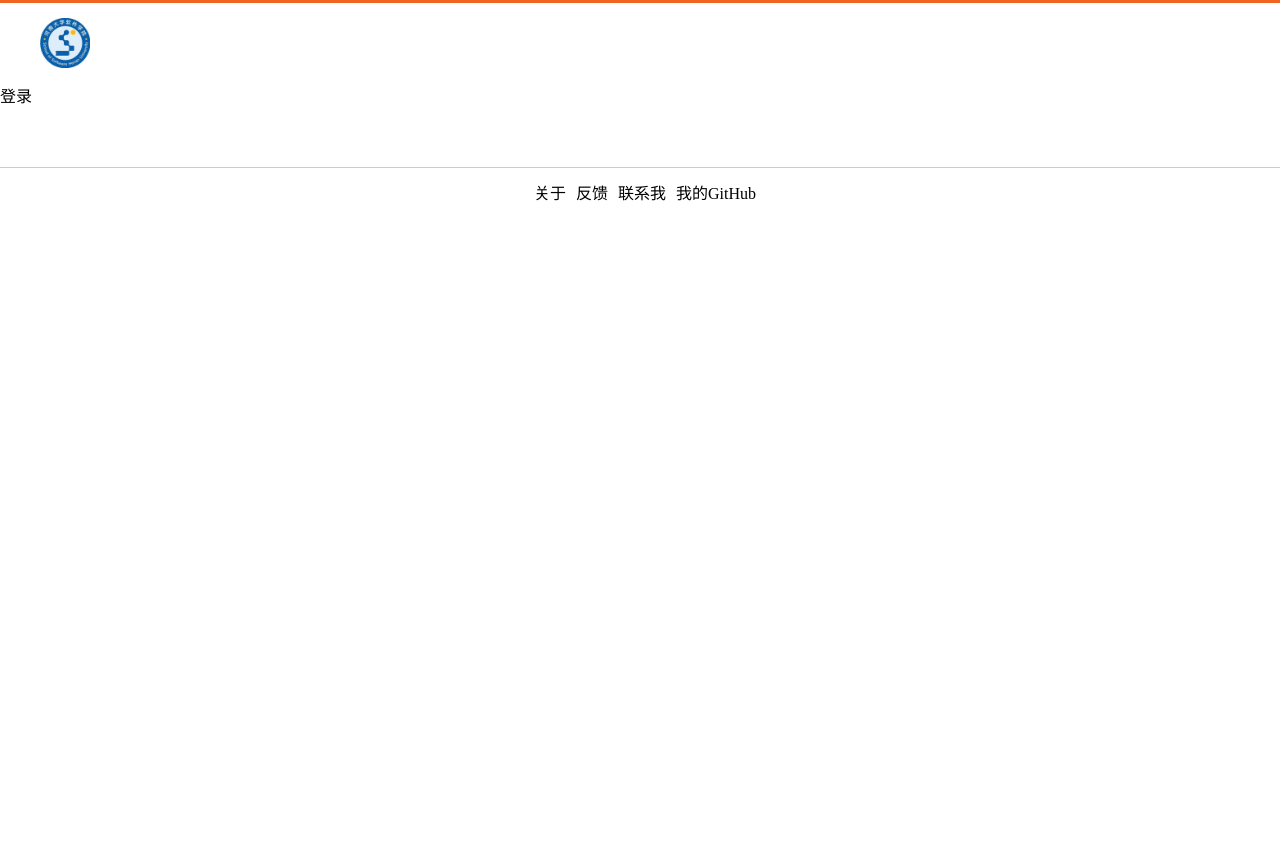
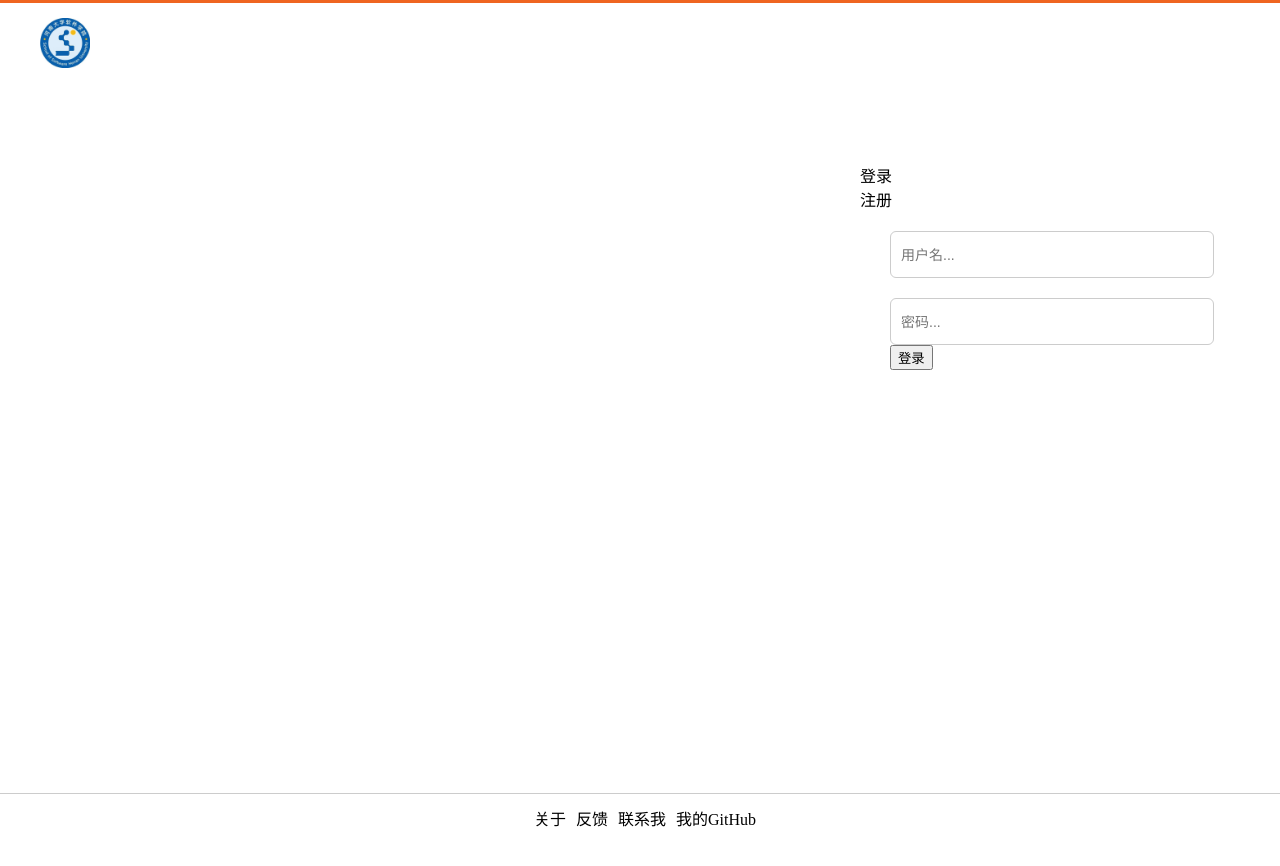
Before and after one commit to Lstudys/BlogSSO, a Vue app: page /#/ in a window 1280 px wide. Shown: the top 866 px of the page. Before the commit the page ends 800 px from the top, so only its background shows below. Built offline with nearby package versions, Linux system fonts and the light colour scheme.

Commit message:
登录界面解构搭建

```diff
--- a/src/views/auth/index.vue
+++ b/src/views/auth/index.vue
@@ -3,17 +3,106 @@
 *  @Author: 李永晖
 *  @CreatedDate:2021/11/21
 *  @LastEditors: 李永晖
-*  @LastEditTime: 2021/11/21
+*  @LastEditTime: 2021/11/22
 -->
 
 <template>
-    <div class="container">
-        登录
+    <div class="login_page">
+        <div class="login_box">
+            <div class="center_box">
+                <div :class="{login_form:true,rotate :tab == 2}">
+                <div :class="{tabs:true, r180:reverse == 2}">
+
+                    <div class="fl tab" @click="changeTab(1)">
+                        <span :class="{on: tab == 1}">登录</span>
+                    </div>
+                    <div class="fl tab" @click="changeTab(2)">
+                        <span :class="{on: tab == 2}">注册</span>
+                    </div>
+
+                </div>
+
+                <div class="form_body" v-if="reverse == 1">
+                    <form @submit.prevent="loginSubmit">
+                        <input type="text" v-model="loginData.username" placeholder="用户名..." autocomplete="off">
+                        <input type="password" v-model="loginData.password" placeholder="密码..." autocomplete="off">
+                        <div class="err_message">{{loginErrMessage}}</div>
+                        <input type="submit" v-if="subState" disabled="disabled" value="登录中..." class="btn">
+                        <input type="submit" v-else value="登录" @submit="loginSubmit" class="btn">
+                    </form>
+                </div>
+
+                <div class="form_body r180" v-if="reverse == 2">
+                    <form @submit.prevent="registerSubmit">
+                        <input type="text" v-model="registerData.username" placeholder="输入用户名..." autocomplete="off">
+                        <input type="password" v-model="registerData.password" placeholder="6-30位密码，可用数字/字母/字符组合" autocomplete="off">
+                        <input type="password" v-model="registerData.rePassword" placeholder="确认密码">
+                        <div class="err_message">{{registerErrMessage}}</div>
+                        <div class="agree">
+                            <input type="checkbox" id="agree1" v-model="registerData.check">
+                            <label for="agree1">我已阅读并同意</label><a href="javascript:;" @click="agreement == true">《用户协议》</a>
+                        </div>
+                        <input type="submit" v-if="subState" disabled="disabled" value="提交中..." class="btn">
+                        <input type="submit" v-else value="注册" class="btn">
+                    </form>
+                </div>
+            </div>
+        </div>
+    </div>
+    <div class="agreement" v-if="agreement" @click.self="agreement = false">
+        <div class="agreement_content">
+            <div class="agree_title">请认真阅读用户协议</div>
+            <div class="agree_body" v-if="agreementBody" v-html="agreecontent"></div>
+            <input type="button" class="agreement_btn" value="确定" @click.self="agreement = false">
+        </div>
+    </div>
     </div>
 </template>
 
 <script>
 export default {
-    name:'Auth'
+    name:'Auth',
+    data(){
+        return{
+            tab:1,
+            reverse:1,
+            loginErrMessage:'',
+            registerErrMessage:'',
+            subState:false,
+            agreement:false,
+            agreecontent:null,
+            redirecturl:'',
+            loginData:{
+                username:'',
+                password:''
+            },
+            registerData:{
+                username:'',
+                password:'',
+                rePassword:'',
+                check:false
+            },
+
+        }
+    },
+    methods:{
+        changeTab(num){
+            this.tab = num;
+            // let _that = this;
+            setTimeout(() => {
+                this.reverse = num;
+            }, 200);
+        },
+        loginSubmit(){
+
+        },
+        registerSubmit(){
+
+        }
+    }
 }
 </script>
+
+<style scope>
+    @import url('../../assets/style/auth.css');
+</style>
```
